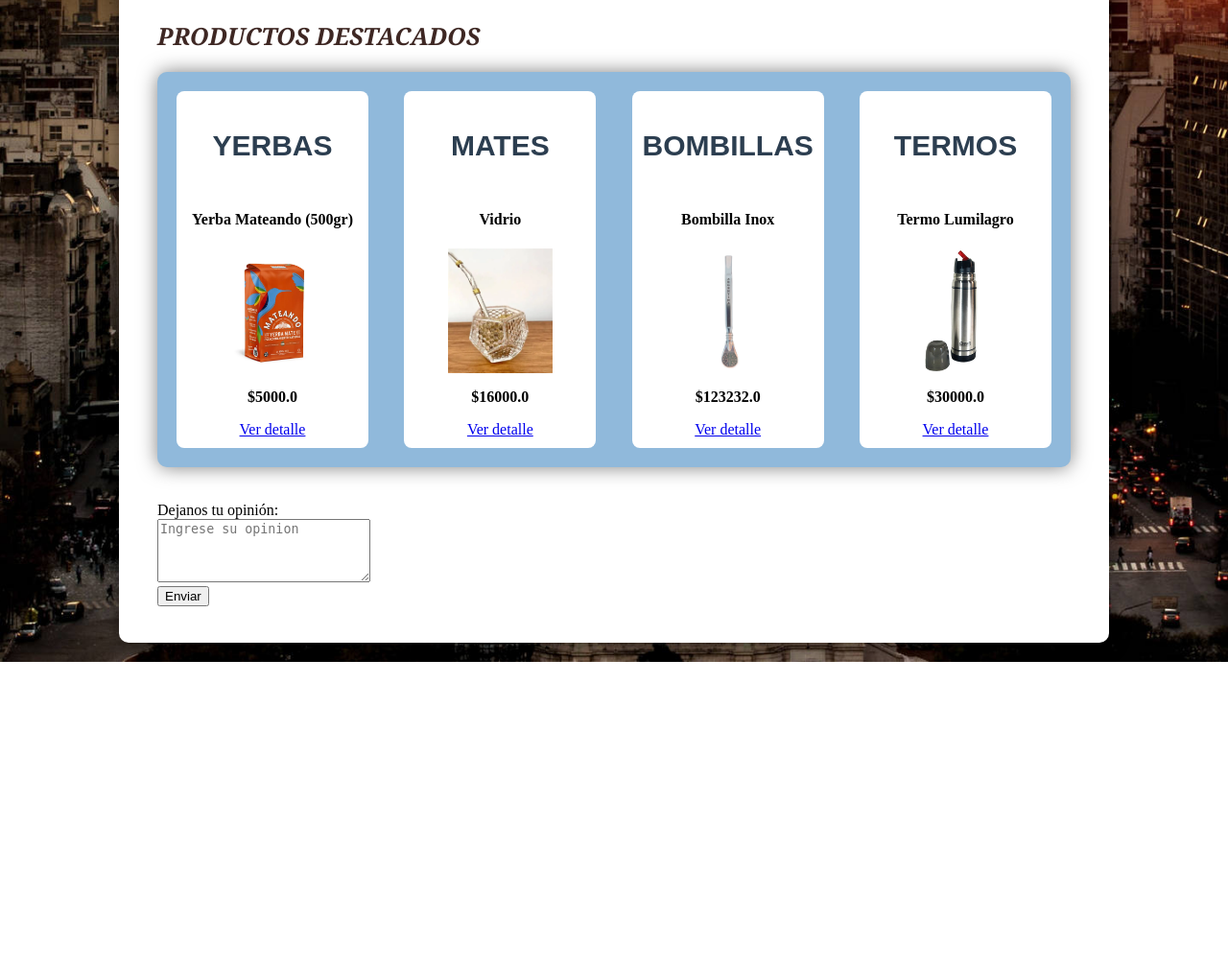
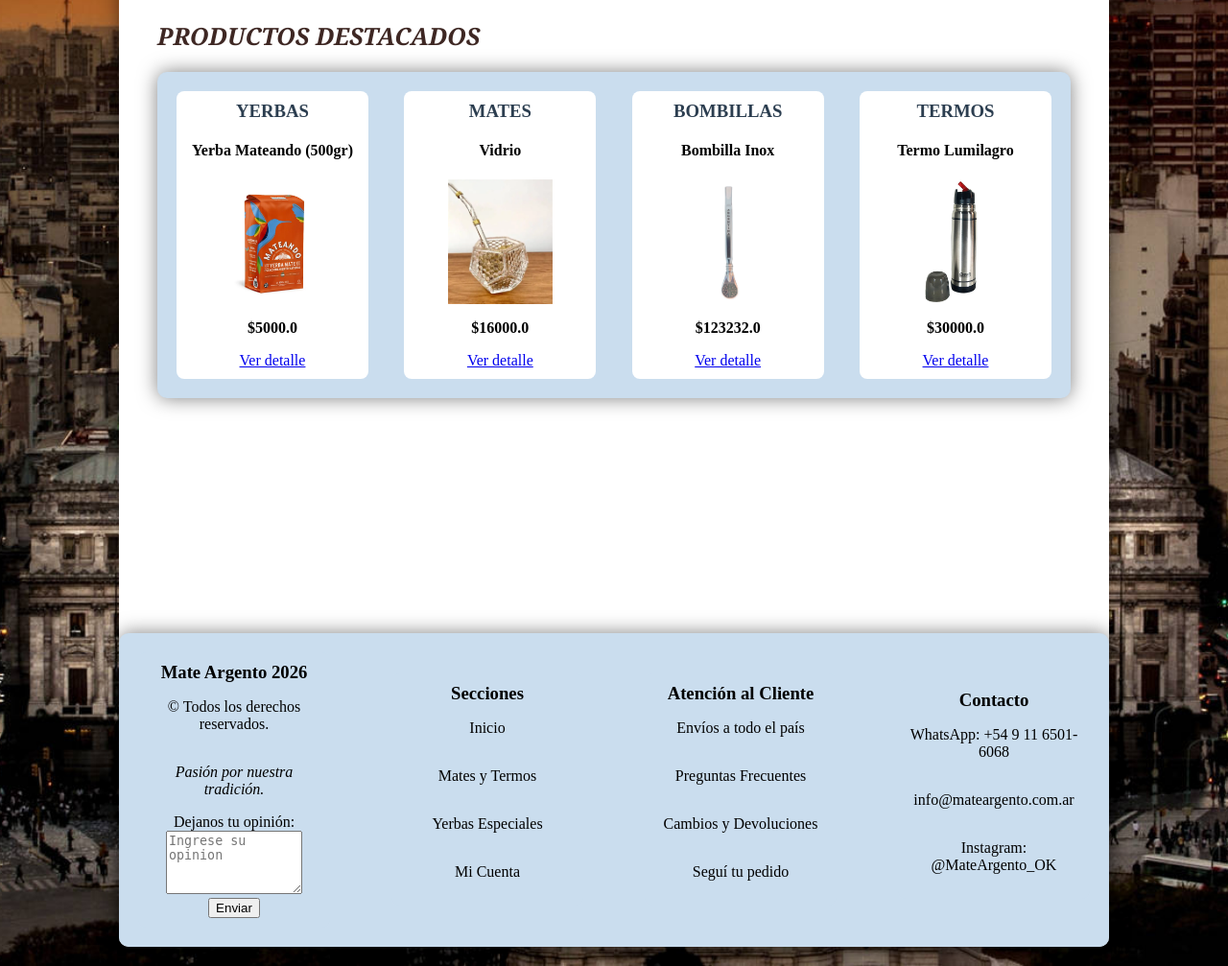
Before and after one commit to ruben15456326/Mate-Argento, a Flask app: page / in a window 1280 px wide. Shown: the part 365-1372 px from the top of the page at 96% size. Before the commit the page ends 1055 px from the top, so only its background shows below. Run offline with Flask 3, Linux system fonts and the light colour scheme; data comes from the database, SQL or seed files in the repository.

Commit message:
Modifique tema visual

```diff
--- a/tp viernes/static/estilos.css
+++ b/tp viernes/static/estilos.css
@@ -1,3 +1,4 @@
+                                                    /* BODY GENERAL*/
 body {
     background-color: #ccc;
     /* Flask busca la carpeta img que está al mismo nivel que el CSS */
@@ -8,6 +9,10 @@ body {
     margin: 0;
     padding: 20px;
 }
+
+
+                                                /* CONTENEDORES*/
+
 
 .contenedor {
     width: 80%;
@@ -28,27 +33,40 @@ body {
     margin-right: 20px;
 }
 
-.ancho-total {
-    width: calc(100% + 40px) !important;
-    margin-left: -20px !important;
-    max-width: none !important;
-    display: block;
-    height: 200px;
-    object-fit: cover;
+.contenedor-padre {
+    display: flex;             /* Activa el modo flexible */
+    flex-direction: row;       /* Los pone en fila (horizontal) */
+    justify-content: space-between; /* Deja espacio igual entre los 4 */
+    align-items: center;       /* Los centra verticalmente */
+    padding: 20px;
+    background-color: #CADDEE; /* Color para que lo veas */
+    border-radius: 10px;
+    box-shadow: 0px 0px 20px rgba(0, 0, 0, 0.5);
 }
 
-h2 {
-    font-family: 'Georgia', serif;
-    font-size: 25px;
-    font-style: italic;
-    text-transform: uppercase;
-    color: #3e2723;
+.contenedor-padre2 {
+    display: flex;
+    flex-direction: row;
+    flex-wrap: wrap;        /* ¡IMPORTANTE! Permite que las tarjetas bajen a otra fila si no entran */
+    justify-content: center; /* Cambia space-between por center para que queden agrupadas si son pocas */
+    align-items: center;
+    gap: 20px;              /* Esto crea un espacio exacto y parejo entre las tarjetas */
+    padding: 20px;
+    background-color: #90b9db;
+    border-radius: 10px;
+    box-shadow: 0px 0px 20px rgba(0, 0, 0, 0.5);
+    min-height: 200px;      /* Por si la categoría está vacía, que no se vea el fondo aplastado */
 }
 
-h3 {
-    font-family: Arial, sans-serif;
-    font-size: 30px;
+.contenedor-padre3 {
+    flex-direction: row;       /* Los pone en fila (horizontal) */
+    justify-content: space-between; /* Deja espacio igual entre los 4 */
+    align-items: center;       /* Los centra verticalmente */
+    background-color: #000; /* Color para que lo veas */
 }
+
+
+                                            /* BLOQUES */
 
 /* 1. Arma el bloque horizontal con espaciado general */
 .bloque-superior {
@@ -60,11 +78,88 @@ h3 {
     padding: 10px 20px;
 }
 
-/* 2. Controla solo la imagen */
+.bloque-cuenta {
+    display: flex;
+    flex-direction: row;
+    flex-wrap: wrap;
+    align-items: center;
+    gap: 15px;
+    font-family: 'Arial', sans-serif;
+    /*white-space: nowrap;*/
+}
+
+                                      /* NOTIFICACION PUSH MODERNA */
+
+.mensaje-push {
+    position: fixed;
+    top: 20px;
+    left: 50%;
+    transform: translateX(-50%);
+    background-color: #333;
+    color: white;
+    padding: 12px 25px;
+    border-radius: 50px;
+    z-index: 9999;
+    box-shadow: 0px 4px 15px rgba(0,0,0,0.4);
+    font-family: Arial, sans-serif;
+    font-size: 14px;
+    animation: aparecer 0.5s ease-out;
+}
+
+/* Animación para que aparezca suave */
+@keyframes aparecer {
+    from { top: -50px; opacity: 0; }
+    to { top: 20px; opacity: 1; }
+}
+
+                                            /* LETRAS */
+
+h2 {
+    font-family: 'Georgia', serif;
+    font-size: 25px;
+    font-style: italic;
+    text-transform: uppercase;
+    color: #3e2723;
+}
+
+h3 {
+    /* En lugar de 30px, usamos una mezcla */
+    font-size: clamp(18px, 1,8vw, 30px);
+    /* Explicación del clamp:
+       - 18px: Es lo mínimo que va a medir (para que no sea ilegible en celu)
+       - 2.5vw: Es su tamaño ideal (fluido)
+       - 32px: Es lo máximo (para que no sea gigante en tu monitor de alta resolución)
+    */
+    width: 100%;           /* Que ocupe todo el ancho interno */
+    margin-left: 0;        /* Reseteamos márgenes que puedan estar molestando */
+    margin-right: 0;
+    padding: 0;
+    display: block;
+    text-align: center;
+    margin: 0;
+    word-wrap: break-word;
+}
+
+                       /* SE USA PARA QUE LA IMAGEN LARGA DEL MEDIO NO SALGA DEL CONTENEDOR */
+
+.ancho-total {
+    width: calc(100% + 40px) !important;
+    margin-left: -20px !important;
+    max-width: none !important;
+    display: block;
+    height: 200px;
+    object-fit: cover;
+}
+
+
+                              /* TAMAÑO DEL LOGO PRINCIPAL, PARA ACHICARLO */
+
 .logo-personalizado {
     width: 150px;
     height: auto;
 }
+
+                                  /* TARJETAS DE LOS PRODUCTOS DEL INICIO Y EL PIE DE PAGINA */
 
 .tarjeta {
     background-color: #fff;
@@ -85,6 +180,28 @@ h3 {
     object-fit: contain;
     align-self: center;
 }
+
+.tarjeta-pie{
+    background-color: #CADDEE;
+    padding: 10px;
+    border-radius: 8px;
+    width: 200px;
+    text-align: center;
+    display: flex;
+    flex-direction: column;
+    justify-content: space-between; /* Empuja el precio y botón al final */
+    height: 100%;
+    box-sizing: border-box;
+}
+
+                                    /* USADO EN LOS LINKS PARA ACCEDER A LAS CAT. DEL INICIO */
+
+.enlace-titulo {
+    text-decoration: none; /* Saca el subrayado */
+    color: #2c3e50;        /* Color elegante */
+}
+
+                                     /* BUSCADOR USADO EN LA BASE, CONTROLA TAMAÑO, COLORES */
 
 .buscador-corto {
     display: flex;
@@ -112,64 +229,10 @@ h3 {
     outline: none;
     min-width: 0;      /* [TRUCO] Evita que el input rompa el contenedor en pantallas muy chicas */
 }
-/* Notificación Push Moderna */
-.mensaje-push {
-    position: fixed;
-    top: 20px;
-    left: 50%;
-    transform: translateX(-50%);
-    background-color: #333;
-    color: white;
-    padding: 12px 25px;
-    border-radius: 50px;
-    z-index: 9999;
-    box-shadow: 0px 4px 15px rgba(0,0,0,0.4);
-    font-family: Arial, sans-serif;
-    font-size: 14px;
-    animation: aparecer 0.5s ease-out;
-}
-
-/* Animación para que aparezca suave */
-@keyframes aparecer {
-    from { top: -50px; opacity: 0; }
-    to { top: 20px; opacity: 1; }
-}
 
 
-.contenedor-padre {
-    display: flex;             /* Activa el modo flexible */
-    flex-direction: row;       /* Los pone en fila (horizontal) */
-    flex-wrap: wrap;
-    justify-content: space-between; /* Deja espacio igual entre los 4 */
-    align-items: center;       /* Los centra verticalmente */
-    padding: 20px;
-    background-color: #90b9db; /* Color para que lo veas */
-    border-radius: 10px;
-    box-shadow: 0px 0px 20px rgba(0, 0, 0, 0.5);
-}
+                       /* CENTRA EL TEXTO DE LA PAGINA DE LOGIN,REGISTRO, CARGAR PRODUCTOS Y PRODUCTOS */
 
-.contenedor-padre2 {
-    display: flex;
-    flex-direction: row;
-    flex-wrap: wrap;        /* ¡IMPORTANTE! Permite que las tarjetas bajen a otra fila si no entran */
-    justify-content: center; /* Cambia space-between por center para que queden agrupadas si son pocas */
-    align-items: center;
-    gap: 20px;              /* Esto crea un espacio exacto y parejo entre las tarjetas */
-    padding: 20px;
-    background-color: #90b9db;
-    border-radius: 10px;
-    box-shadow: 0px 0px 20px rgba(0, 0, 0, 0.5);
-    min-height: 200px;      /* Por si la categoría está vacía, que no se vea el fondo aplastado */
-}
-
-.enlace-titulo {
-    text-decoration: none; /* Saca el subrayado */
-    color: #2c3e50;        /* Color elegante */
-}
-
-.enlace-titulo:hover h3 {
-    color: #27ae60;        /* Cambia a verde al pasar el mouse */
-}
 .todo-centrado {
     display: flex;
     flex-direction: column; /* Alinea los elementos uno abajo del otro */
@@ -179,26 +242,21 @@ h3 {
     text-align: center;     /* Asegura que el texto interno también se centre */
 }
 
-.bloque-cuenta {
-    display: flex;
-    flex-direction: row;
-    flex-wrap: wrap;
-    align-items: center;
-    gap: 15px;
-    font-family: 'Arial', sans-serif;
-    /*white-space: nowrap;*/
-}
-
+                                 /* ICONO DE LA PERSONITA EN EL LOGIN/REGISTER */
 .icono-usuario {
     font-size: 32px; /* Tamaño grande para la personita */
     color: #333;
 }
+
+                                          /* LINK ENCIMA DEL OTRO EN LOGIN/REGISTER */
 
 .enlaces-cuenta {
     display: flex;
     flex-direction: column; /* Pone un link arriba del otro */
     justify-content: center;
 }
+
+                                             /*INICIAR SESION EN MAYUSCULAS*/
 
 .link-cuenta {
     font-size: 14px;
@@ -209,6 +267,8 @@ h3 {
     line-height: 1.2;
 }
 
+                                                  /* REGISTER EN COLOR CLARITO */
+
 .link-cuenta-secundario {
     font-size: 13px;
     color: #666; /* Gris más clarito para el de abajo */
@@ -216,23 +276,23 @@ h3 {
     margin-top: 2px;
 }
 
-/* Efectos al pasar el mouse */
-.link-cuenta:hover, .link-cuenta-secundario:hover {
-    color: #28a745; /* El verdecito que querías para Mate Argento */
-}
-/* 2. El efecto cuando pasas el mouse */
-summary:hover .enlace-titulo {
-    color: #28a745; /* El verde que venís usando */
-    transition: 0.3s;
-}
-summary:hover {
-    color: #28a745;
-}
-/* Quitar la flechita en Chrome, Safari y Edge */
+
+                                     /* QUITAR LA FLECHITA PARA BAJAR EN EL CARRITO */
 summary::-webkit-details-marker {
     display: none;
 }
-/* Quitar la flechita en Firefox */
-summary {
-    display: block;
+
+                                      /* COLOR VERDE AL PASAR EL MOUSE CON RETRASO */
+.efecto-verde:hover {
+    color: #28a745 !important;
+    transition: 0.3s;
+    cursor: pointer;
 }
+                                    /* MODIFICA EL FOOTER DEL PIE DE PAGINA PARA Q SE ESQUINE*/
+footer {
+    width: calc(100% + 40px) !important;
+    padding: 0 !important;
+    margin-left: -20px !important;
+    margin-right: -20px !important;
+    margin-bottom: -20px !important;
+}
--- a/tp viernes/templates/base.html
+++ b/tp viernes/templates/base.html
@@ -1,11 +1,13 @@
 <!DOCTYPE html>
 <html lang="es">
 <head>
-    <meta charset="UTF-8">
+    <link rel="shortcut icon" href="{{ url_for('static', filename='img/logo.jpeg') }}">
+    <title>Mate Argento - Inicio</title>
     <link rel="stylesheet" href="{{ url_for('static', filename='estilos.css') }}">
     <link rel="stylesheet" href="https://cdnjs.cloudflare.com/ajax/libs/font-awesome/6.0.0/css/all.min.css">
 </head>
 <body>
+
     {% with messages = get_flashed_messages() %}
         {% if messages %}
             <div class="mensaje-push" id="notificacion">{{ messages[0] }}</div>
@@ -53,5 +55,49 @@
 
     <img src="{{ url_for('static', filename='img/fondo_lindo2.png') }}" class="ancho-total">
 
+    <main style="min-height: 80vh;">{% block content %}
+        {% endblock %}
+    </main>
+
+    <footer class="pie-pagina">
+        <div class="contenedor-padre">
+            <div class="tarjeta-pie">
+                <h3>Mate Argento 2026</h3>
+                <p>&copy; Todos los derechos reservados.</p>
+                <p><em>Pasión por nuestra tradición.</em></p>
+                <form>
+                    <label>Dejanos tu opinión:</label><br>
+                    <textarea rows="4" cols="15" placeholder="Ingrese su opinion"></textarea>
+                    <br>
+                        <button type="button">Enviar</button>
+                </form>
+            </div>
+
+            <div class="tarjeta-pie">
+                <h3>Secciones</h3>
+                <p>Inicio</p>
+                <p>Mates y Termos</p>
+                <p>Yerbas Especiales</p>
+                <p>Mi Cuenta</p>
+            </div>
+
+            <div class="tarjeta-pie">
+                <h3>Atención al Cliente</h3>
+                <p>Envíos a todo el país</p>
+                <p>Preguntas Frecuentes</p>
+                <p>Cambios y Devoluciones</p>
+                <p>Seguí tu pedido</p>
+            </div>
+
+            <div class="tarjeta-pie">
+                <h3>Contacto</h3>
+                <p>WhatsApp: +54 9 11 6501-6068</p>
+                <p>info@mateargento.com.ar</p>
+                <p>Instagram: @MateArgento_OK</p>
+            </div>
+        </div>
+
+    </footer>
+
 </body>
 </html>
--- a/tp viernes/templates/inicio.html
+++ b/tp viernes/templates/inicio.html
@@ -9,15 +9,15 @@
 <body>
 <div class="contenedor">
 
-    {% include 'base.html' %}
-
+    {% extends 'base.html' %}
+    {% block content %}
     <!-- MUESTRA LOS PRODUCTOS DE LA BASE DE DATOS -->
     <h2>Productos destacados</h2>
 
     <div class="contenedor-padre">
 
         <div class="tarjeta">
-            <a href="/seccion/Yerbas" class="enlace-titulo"><h3>YERBAS</h3></a>
+            <a href="/seccion/Yerbas" class="enlace-titulo efecto-verde"><h3>YERBAS</h3></a>
             {% set p = productos | selectattr("categoria", "equalto", "Yerbas") | first %}
             <h4>{{ p.nombre }}</h4>
             <img src="{{ url_for('static', filename='img/' + p.imagen) }}" style="width: 200px;">
@@ -33,7 +33,7 @@
 
         <div class="tarjeta">
 
-            <a href="/seccion/Mates" class="enlace-titulo"><h3>MATES</h3></a>
+            <a href="/seccion/Mates" class="enlace-titulo efecto-verde"><h3>MATES</h3></a>
             {% set p = productos | selectattr("categoria", "equalto", "Mates") | first %}
             <h4>{{ p.nombre }}</h4>
             <img src="{{ url_for('static', filename='img/' + p.imagen) }}" style="width: 200px;">
@@ -48,7 +48,7 @@
 
         <div class="tarjeta">
 
-            <a href="/seccion/Bombillas" class="enlace-titulo"><h3>BOMBILLAS</h3></a>
+            <a href="/seccion/Bombillas" class="enlace-titulo efecto-verde"><h3>BOMBILLAS</h3></a>
             {% set p = productos | selectattr("categoria", "equalto", "Bombillas") | first %}
             <h4>{{ p.nombre }}</h4>
             <img src="{{ url_for('static', filename='img/' + p.imagen) }}" style="width: 200px;">
@@ -63,7 +63,7 @@
 
         <div class="tarjeta">
 
-            <a href="/seccion/Termos" class="enlace-titulo"><h3>TERMOS</h3></a>
+            <a href="/seccion/Termos" class="enlace-titulo efecto-verde"><h3>TERMOS</h3></a>
             {% set p = productos | selectattr("categoria", "equalto", "Termos") | first %}
             <h4>{{ p.nombre }}</h4>
             <img src="{{ url_for('static', filename='img/' + p.imagen) }}" style="width: 200px;">
@@ -78,14 +78,7 @@
     </div>
 
     <br><br>
-
-    <form>
-        <label>Dejanos tu opinión:</label><br>
-        <textarea rows="4" cols="25" placeholder="Ingrese su opinion"></textarea>
-        <br>
-        <button type="button">Enviar</button>
-    </form>
-    <br>
+    {% endblock %}
 </div>
 
 </body>
--- a/tp viernes/templates/login.html
+++ b/tp viernes/templates/login.html
@@ -1,5 +1,3 @@
-<!DOCTYPE html>
-<html>
 <head>
     <link rel="shortcut icon" href="{{ url_for('static', filename='img/logo.jpeg') }}">
     <title>Mate Argento - Login</title>
@@ -9,7 +7,6 @@
 <body>
     <div class="todo-centrado">
         <div class="tarjeta" style="background-color: #CADDEE; width: 420px; height: 440px ;">
-
             <a href="/">
                 <img src="{{ url_for('static', filename='img/logof.png') }}" style="width: 120px; height: 120px;">
             </a>
@@ -32,4 +29,3 @@
         </div>
     </div>
 </body>
-</html>
--- a/tp viernes/templates/productos.html
+++ b/tp viernes/templates/productos.html
@@ -8,8 +8,10 @@
 <body>
 <div class="contenedor">
 
-    {% include 'base.html' %}
+    {% extends 'base.html' %}
 
+
+    {% block content %}
     <br><br><br>
     <div class="contenedor-padre2">
         {% for p in productos %}
@@ -36,6 +38,7 @@
     <a href="/">Volver al inicio</a>
 
     <br>
+    {% endblock %}
 </div>
 </body>
 </html>
```
Also changed, not shown: tp viernes/templates/cargar_producto.html (+7 -4 lines), tp viernes/templates/detalle.html (+4 -8 lines), tp viernes/templates/registro.html (+3 -5 lines), tp viernes/static/img/pie.jpg (added), tp viernes/static/img/pie1.jpg (added).
